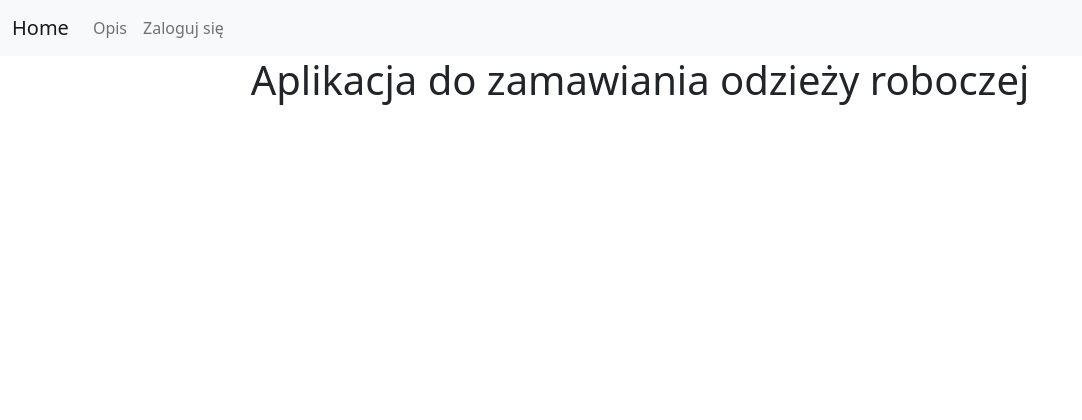
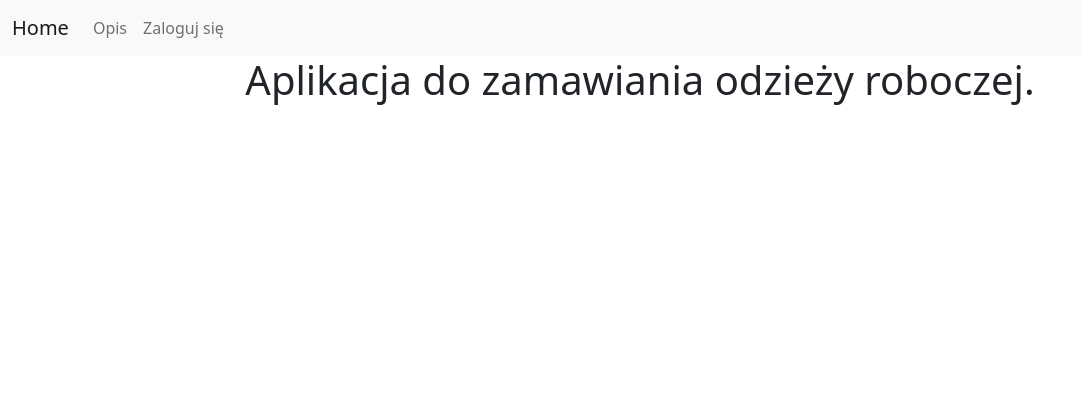
Before and after one commit to szymanskirafal/zamawianieodziezy, a Django app: page / in a window 1280 px wide. Shown: the top 420 px of the page, without its empty margins (0-1082 px from the left). Run offline with Django 3.2, Linux system fonts and the light colour scheme; parts of the project's set-up code (start-up, migrations or seed data) failed here and were passed over.

Commit message:
Add missing dot

```diff
--- a/templates/home.html
+++ b/templates/home.html
@@ -3,7 +3,7 @@
 {% block content %}
 <div class="vh-100">
   <div class="top-35">
-    <h1 class="text-center">Aplikacja do zamawiania odzieży roboczej</h1>
+    <h1 class="text-center">Aplikacja do zamawiania odzieży roboczej.</h1>
   </div>
 </div>
 
```
